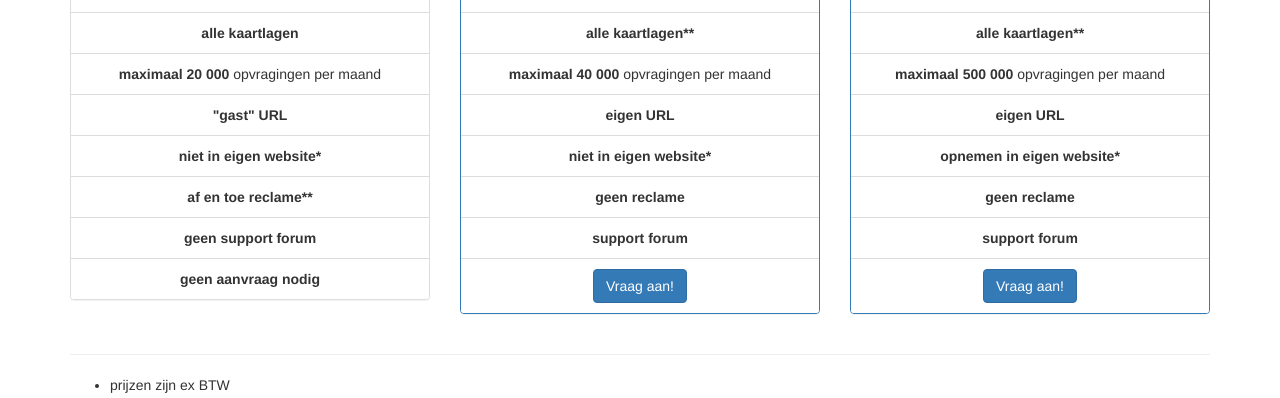
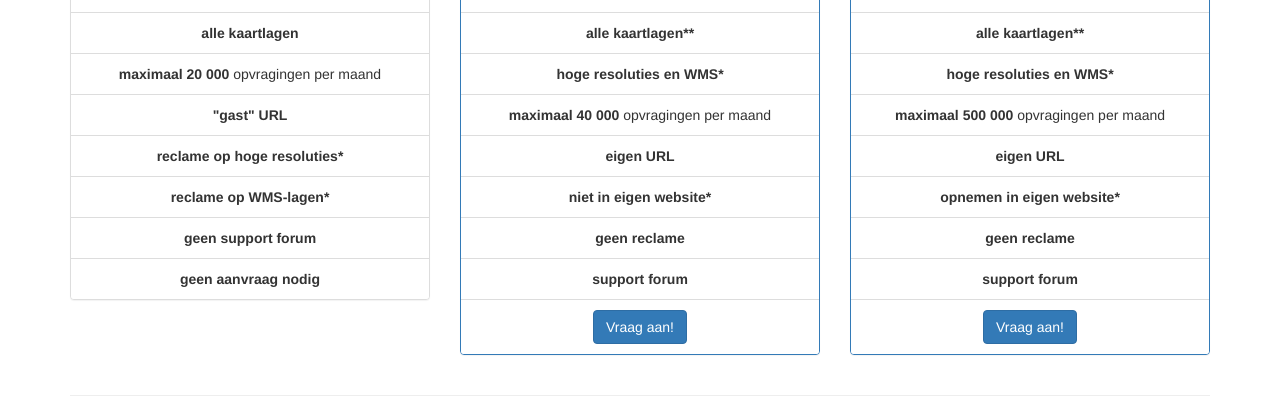
Before and after one commit to map5nl/map5nl.github.io, a plain HTML site: page prijzen.html in a window 1280 px wide. Shown: the part 343-741 px from the top of the page. Drawn offline with Linux system fonts and the light colour scheme.

Commit message:
reclame tekst

```diff
--- a/prijzen.html
+++ b/prijzen.html
@@ -115,8 +115,8 @@
                     <li class="list-group-item"><strong>alle kaartlagen</strong></li>
                     <li class="list-group-item"><strong>maximaal 20 000</strong> opvragingen per maand</li>
                     <li class="list-group-item"><strong>"gast" URL</strong></li>
-                    <li class="list-group-item"><strong>niet in eigen website*</strong></li>
-                    <li class="list-group-item"><strong>af en toe reclame**</strong></li>
+                    <li class="list-group-item"><strong>reclame op hoge resoluties*</strong></li>
+                    <li class="list-group-item"><strong>reclame op WMS-lagen*</strong></li>
                     <li class="list-group-item"><strong>geen support forum</strong></li>
                     <li class="list-group-item"><strong>geen aanvraag nodig</strong></li>
                 </ul>
@@ -133,6 +133,7 @@
                 </div>
                 <ul class="list-group">
                     <li class="list-group-item"><strong>alle kaartlagen**</strong></li>
+                    <li class="list-group-item"><strong>hoge resoluties en WMS*</strong></li>
                     <li class="list-group-item"><strong>maximaal 40 000</strong> opvragingen per maand</li>
                     <li class="list-group-item"><strong>eigen URL</strong></li>
                     <li class="list-group-item"><strong>niet in eigen website*</strong></li>
@@ -156,6 +157,7 @@
                 </div>
                 <ul class="list-group">
                     <li class="list-group-item"><strong>alle kaartlagen**</strong></li>
+                    <li class="list-group-item"><strong>hoge resoluties en WMS*</strong></li>
                     <li class="list-group-item"><strong>maximaal 500 000</strong> opvragingen per maand</li>
                     <li class="list-group-item"><strong>eigen URL</strong></li>
                     <li class="list-group-item"><strong>opnemen in eigen website*</strong></li>
@@ -176,6 +178,7 @@
         <li>prijzen zijn ex BTW</li>
         <li>een "opvraging" is een enkele tile. Reken op 10-12 tiles per kaartbeeld, dus 20 000 opvragingen p/m zijn plm 1800-2000 kaarten, plm 60-65 per dag</li>
         <li>eigen website* betekent dat u de kaarten in uw website mag opnemen.</li>
+        <li>* hoge resoluties zijn 1600 en 3200 pix/km (RD zoomlevel 12 en hoger), gratis dienst toont reclame op die resoluties en in WMS-kaarten
         <li>** de OpenLufo-laag is altijd gratis en zonder reclame, zie ook de <a href="voorwaarden.html">Voorwaarden</a></li>
     </ul>
 
```
Also changed, not shown: index.html (+2 -1 lines).
